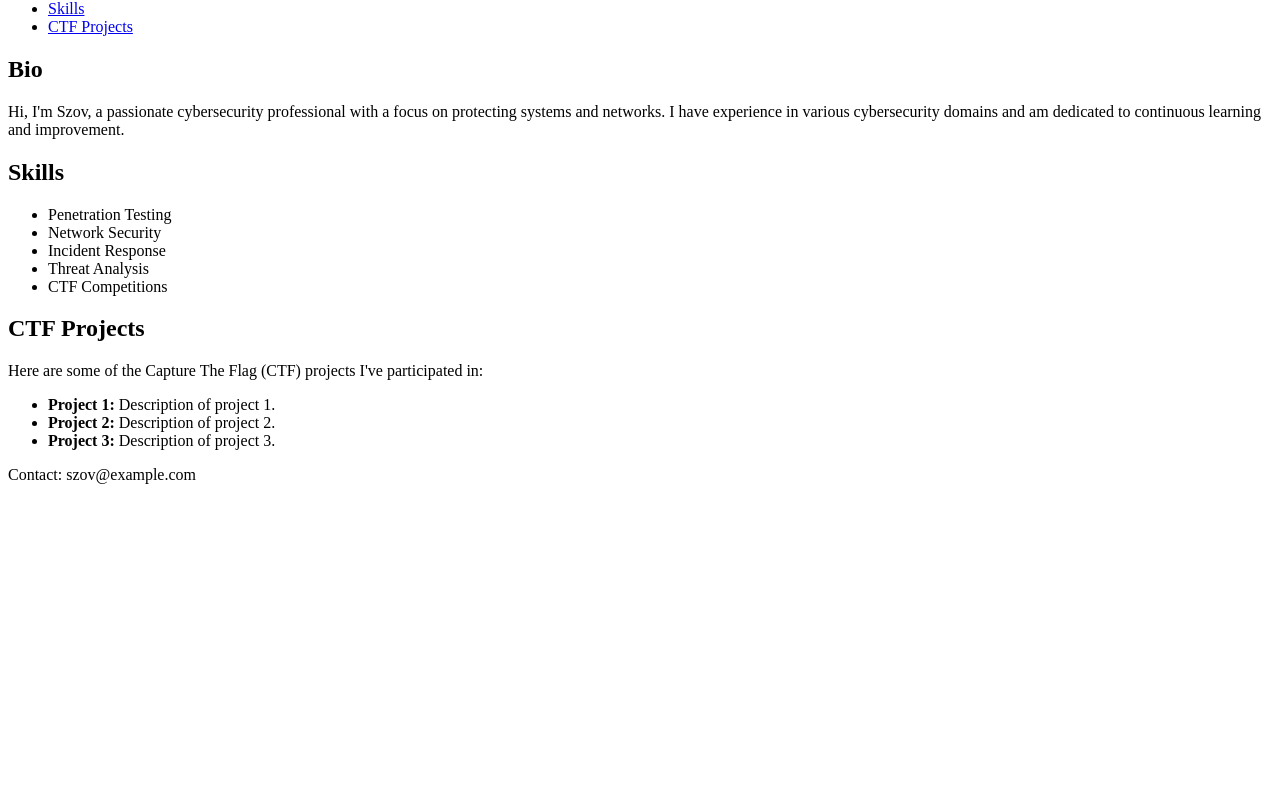
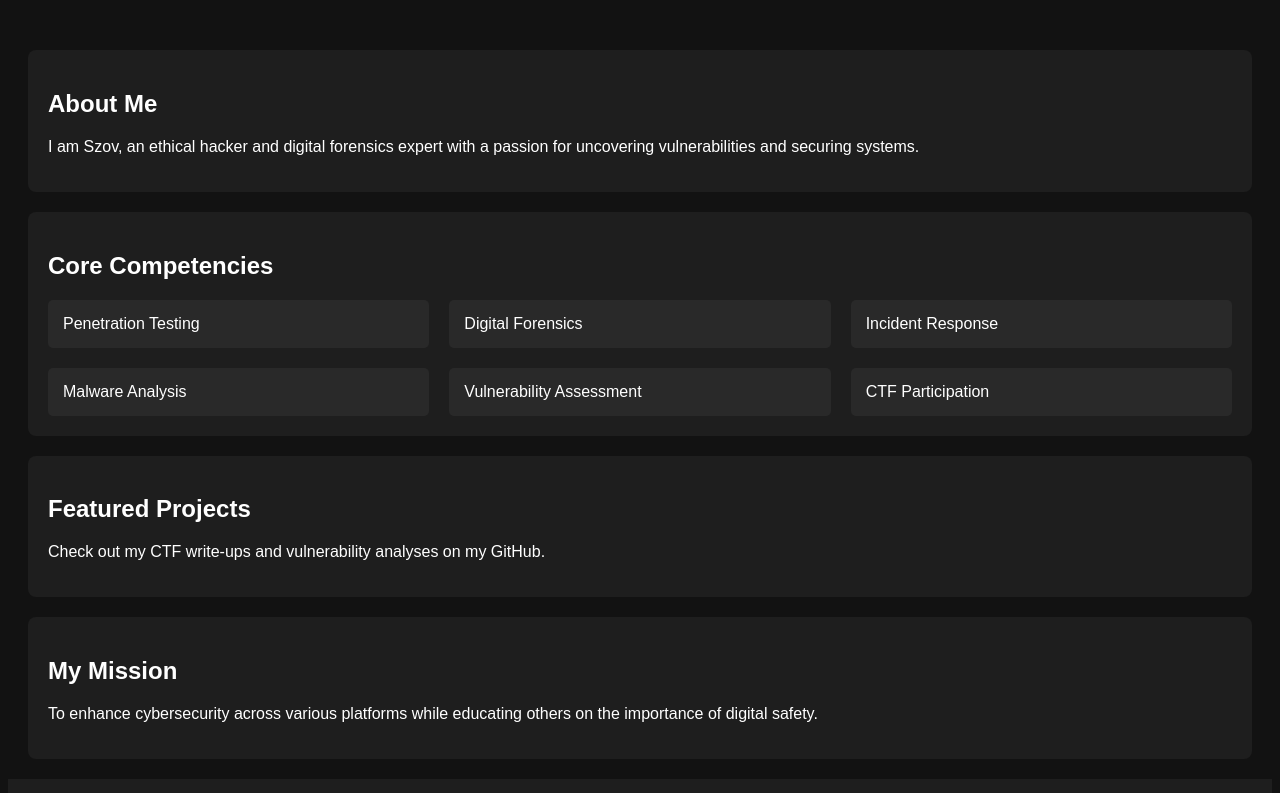
Before and after one commit to szov/szov.github.io, a plain HTML site: page index.html in a window 1280 px wide. Shown: the part 98-891 px from the top of the page. Before the commit the page ends 800 px from the top, so only its background shows below. Drawn offline with Linux system fonts and the light colour scheme.

Commit message:
Updating index.html with professional cybersecurity portfolio content

```diff
--- a/index.html
+++ b/index.html
@@ -4,44 +4,77 @@
     <meta charset="UTF-8">
     <meta name="viewport" content="width=device-width, initial-scale=1.0">
     <title>Szov's Cybersecurity Portfolio</title>
-    <link rel="stylesheet" href="styles.css">
+    <style>
+        body {
+            background-color: #121212;
+            color: #ffffff;
+            font-family: Arial, sans-serif;
+        }
+        header {
+            text-align: center;
+            padding: 20px;
+        }
+        .about, .competencies, .projects, .mission {
+            margin: 20px;
+            padding: 20px;
+            border-radius: 8px;
+            background-color: #1e1e1e;
+        }
+        .competency-grid {
+            display: grid;
+            grid-template-columns: repeat(3, 1fr);
+            gap: 20px;
+        }
+        .skill-card {
+            background-color: #292929;
+            padding: 15px;
+            border-radius: 5px;
+            transition: transform 0.3s;
+        }
+        .skill-card:hover {
+            transform: scale(1.05);
+            box-shadow: 0 0 10px neon cyan;
+        }
+        footer {
+            text-align: center;
+            padding: 20px;
+            background-color: #1e1e1e;
+        }
+        a {
+            color: neon cyan;
+            text-decoration: none;
+        }
+    </style>
 </head>
 <body>
     <header>
-        <h1>Welcome to Szov's Cybersecurity Portfolio</h1>
-        <nav>
-            <ul>
-                <li><a href="#bio">Bio</a></li>
-                <li><a href="#skills">Skills</a></li>
-                <li><a href="#ctf-projects">CTF Projects</a></li>
-            </ul>
-        </nav>
+        <h1>Szov's Cybersecurity Portfolio</h1>
     </header>
-    <section id="bio">
-        <h2>Bio</h2>
-        <p>Hi, I'm Szov, a passionate cybersecurity professional with a focus on protecting systems and networks. I have experience in various cybersecurity domains and am dedicated to continuous learning and improvement.</p>
+    <section class="about">
+        <h2>About Me</h2>
+        <p>I am Szov, an ethical hacker and digital forensics expert with a passion for uncovering vulnerabilities and securing systems.</p>
     </section>
-    <section id="skills">
-        <h2>Skills</h2>
-        <ul>
-            <li>Penetration Testing</li>
-            <li>Network Security</li>
-            <li>Incident Response</li>
-            <li>Threat Analysis</li>
-            <li>CTF Competitions</li>
-        </ul>
+    <section class="competencies">
+        <h2>Core Competencies</h2>
+        <div class="competency-grid">
+            <div class="skill-card">Penetration Testing</div>
+            <div class="skill-card">Digital Forensics</div>
+            <div class="skill-card">Incident Response</div>
+            <div class="skill-card">Malware Analysis</div>
+            <div class="skill-card">Vulnerability Assessment</div>
+            <div class="skill-card">CTF Participation</div>
+        </div>
     </section>
-    <section id="ctf-projects">
-        <h2>CTF Projects</h2>
-        <p>Here are some of the Capture The Flag (CTF) projects I've participated in:</p>
-        <ul>
-            <li><strong>Project 1:</strong> Description of project 1.</li>
-            <li><strong>Project 2:</strong> Description of project 2.</li>
-            <li><strong>Project 3:</strong> Description of project 3.</li>
-        </ul>
+    <section class="projects">
+        <h2>Featured Projects</h2>
+        <p>Check out my CTF write-ups and vulnerability analyses on my GitHub.</p>
+    </section>
+    <section class="mission">
+        <h2>My Mission</h2>
+        <p>To enhance cybersecurity across various platforms while educating others on the importance of digital safety.</p>
     </section>
     <footer>
-        <p>Contact: szov@example.com</p>
+        <p>Connect with me on <a href="https://github.com/szov">GitHub</a> | <a href="https://twitter.com/szov">Twitter</a></p>
     </footer>
 </body>
 </html>
```
